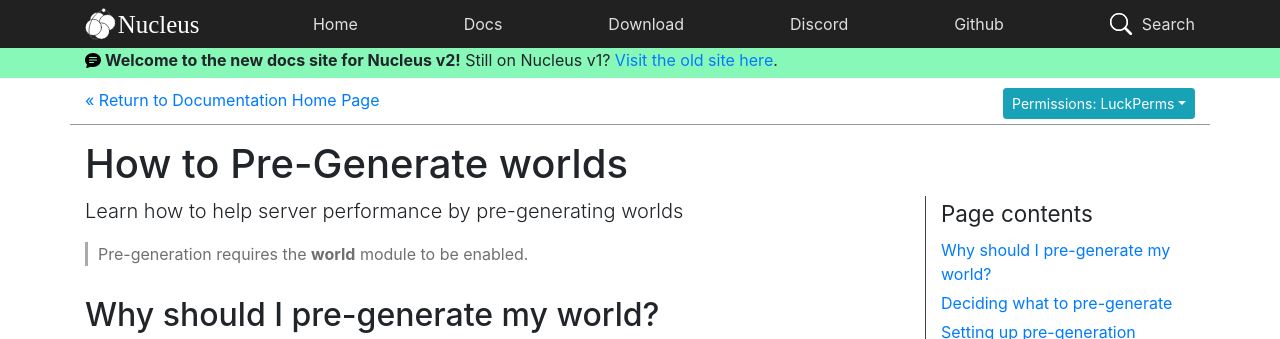
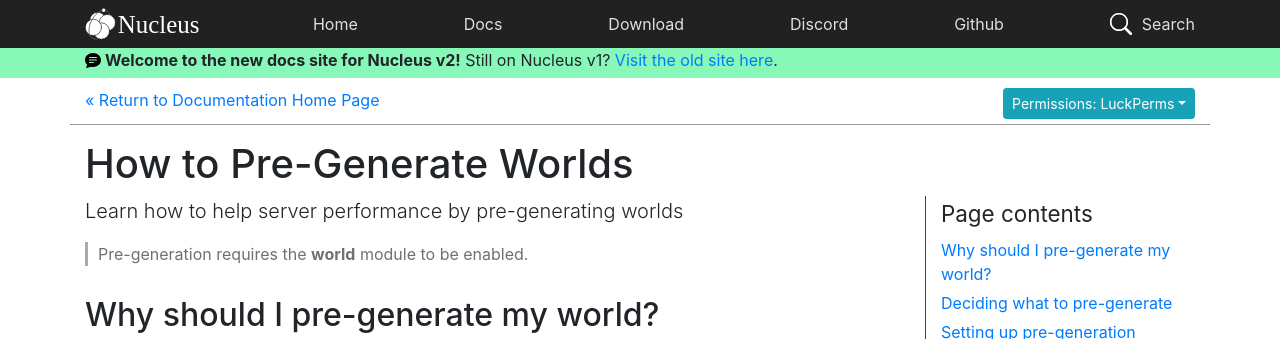
Before and after one commit to NucleusPowered/site-v2, a Jekyll site: the page built from docs/howto/pregen.md, in a window 1280 px wide and 900 px high. Shown: the top 339 px of the window. Built offline with Jekyll 4.4.1, drawn with Linux system fonts in a browser that asks for light colours.

Commit message:
Consistent formatting.

```diff
--- a/docs/howto/pregen.md
+++ b/docs/howto/pregen.md
@@ -1,6 +1,6 @@
 ---
 layout: howto
-header: How to Pre-Generate worlds
+header: How to Pre-Generate Worlds
 lead: Learn how to help server performance by pre-generating worlds
 adddocslink: true
 keywords: pregen chunks world
```
